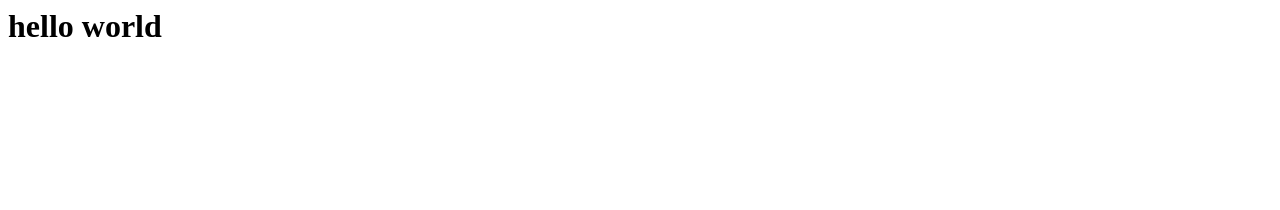
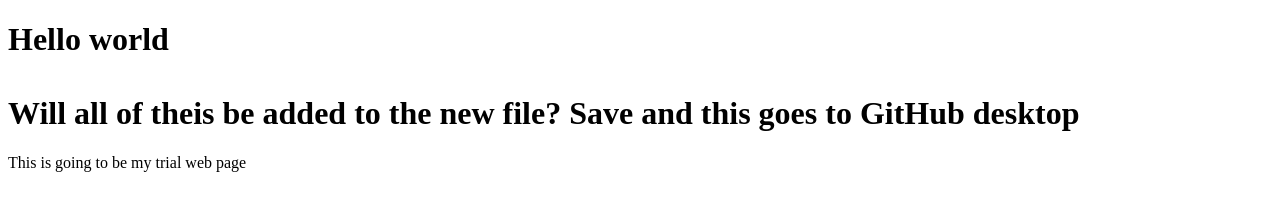
Before and after one commit to lusher/FCG_new_repository, a plain HTML site: page index.html in a window 1280 px wide. Drawn offline with Linux system fonts and the light colour scheme.

Commit message:
this is an update test

```diff
--- a/index.html
+++ b/index.html
@@ -1,3 +1,18 @@
+<!DOCTYPE html>
+<html>
+<head>
+  <title>Learning to make a web page with Frist Code Girls
+    </title>
+  </head>
+  <body>
+
 <h1>
-  hello world
-</h1>
+  Hello world<br><br>
+  Will all of theis be added to the new file?
+  Save and this goes to GitHub desktop
+  </h1>
+  <p>
+  This is going to be my trial web page
+</p>
+</body>
+</html>
```
